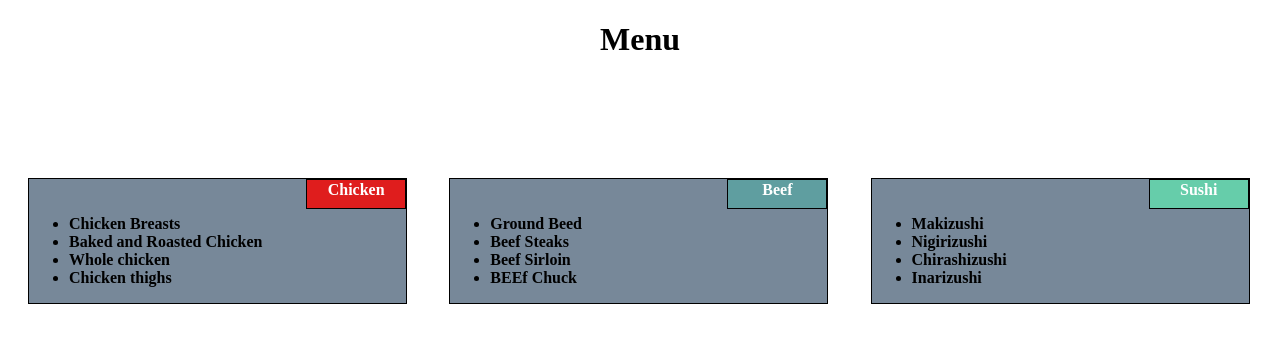
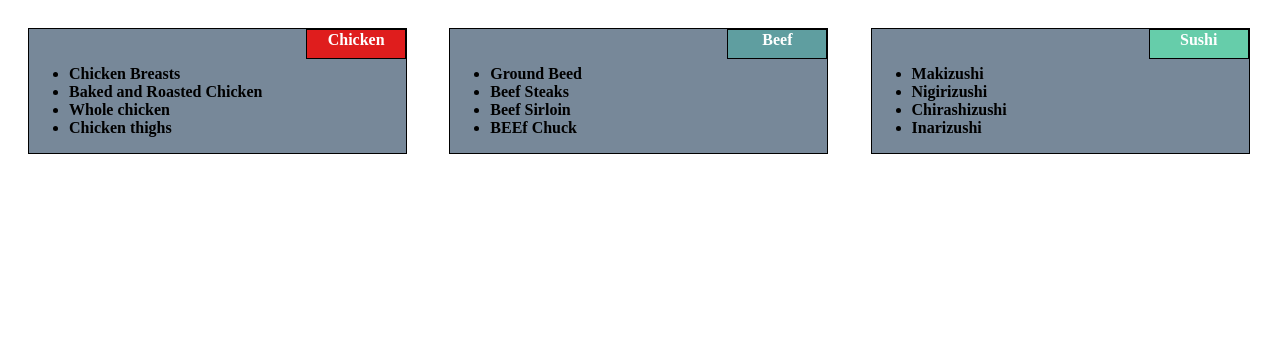
Before and after one commit to Tobi016/coursera-test, a plain HTML site: page index.html in a window 1280 px wide. Drawn offline with Linux system fonts and the light colour scheme.

Commit message:
Update index.html

```diff
--- a/index.html
+++ b/index.html
@@ -10,7 +10,7 @@
 
 </head>
 <body>
-<h1>Menu</h1>
+
 
 <div class="row">
   <div class="col-lg-4 col-md-6 col-ph-12 ">
```
